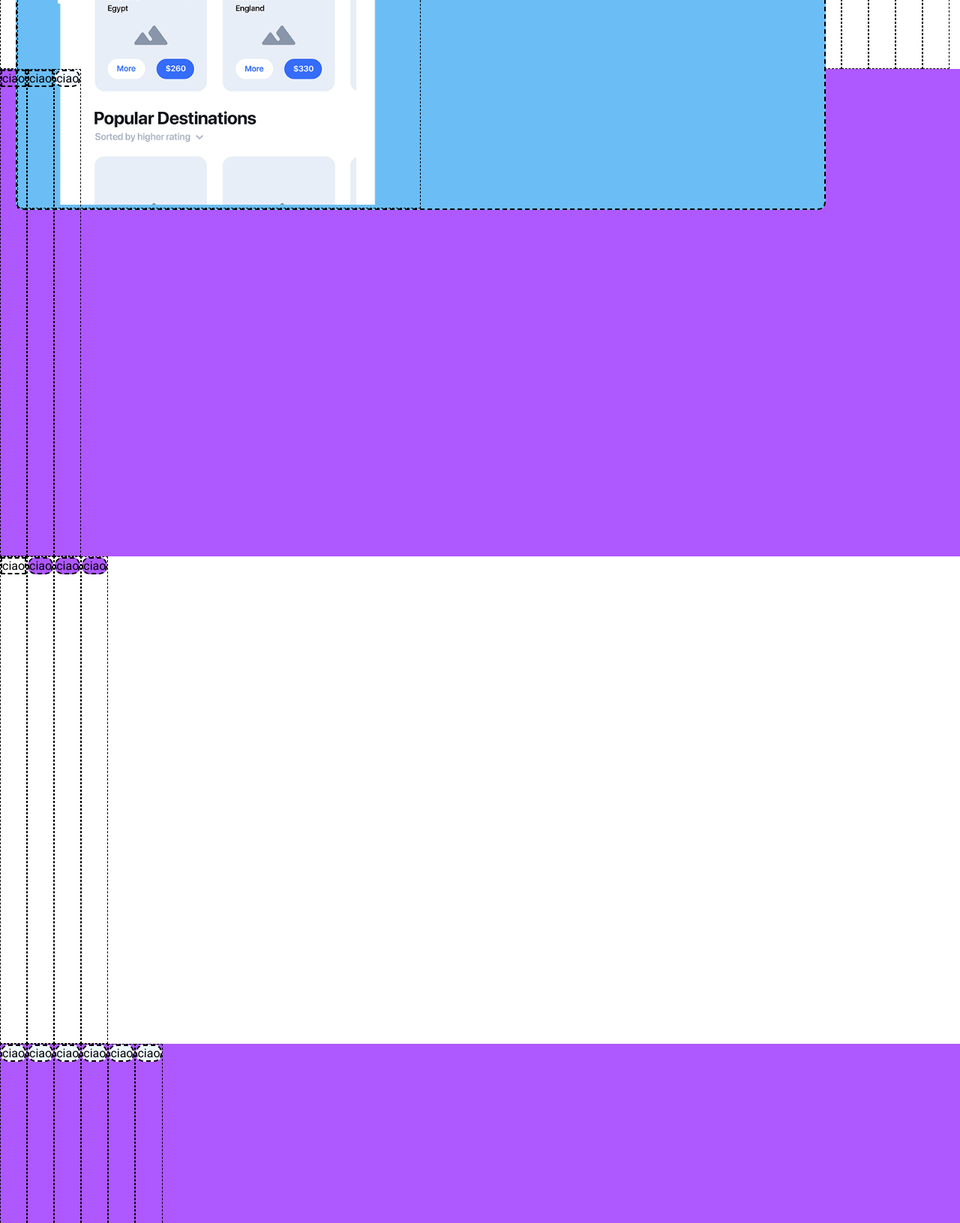
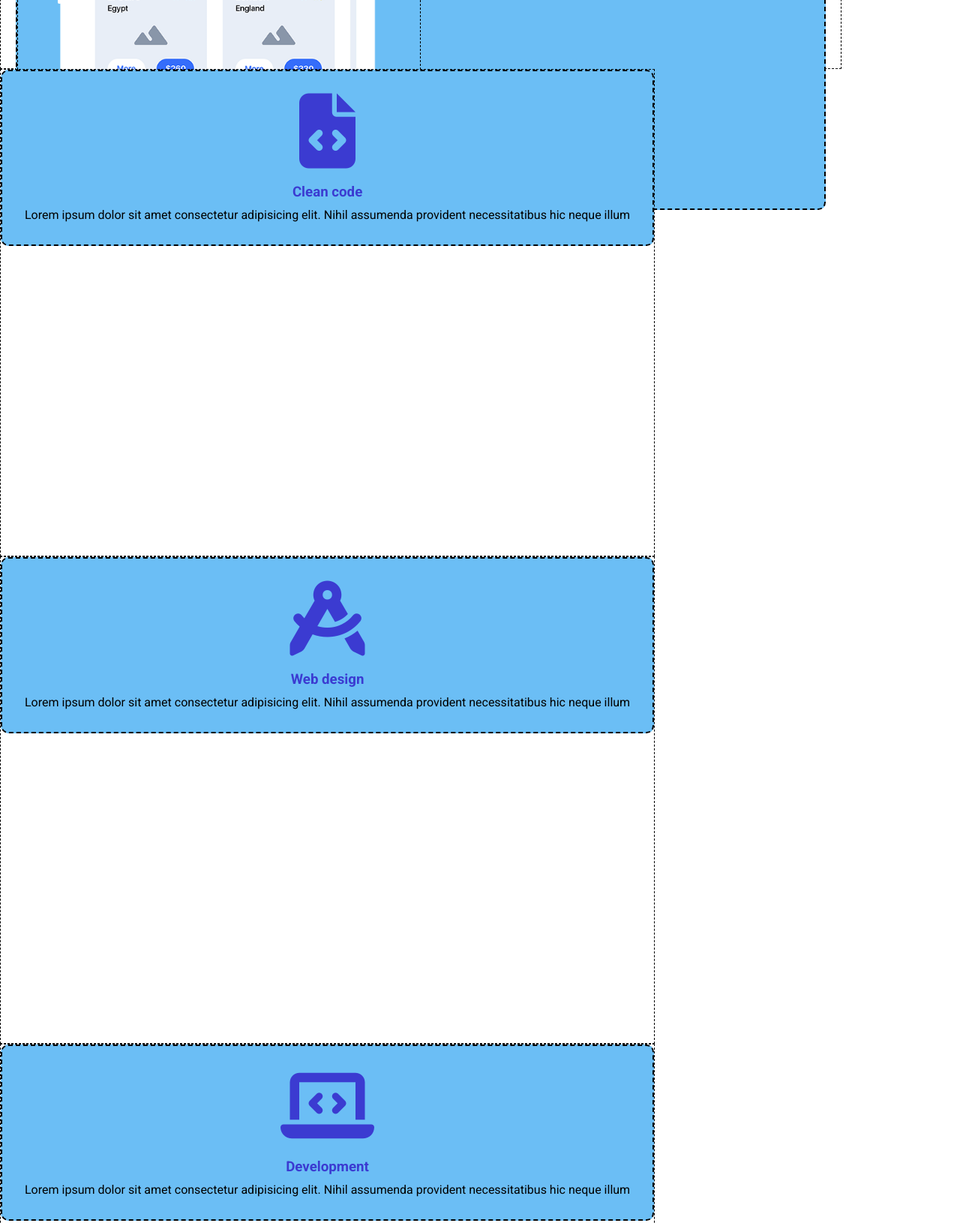
Before and after one commit to pierobramanti/htmlcss-responsive-layout, a plain HTML site: page index.html in a window 1280 px wide. Shown: the part 640-2271 px from the top of the page at 75% size. Drawn offline with Linux system fonts and the light colour scheme; a web font is replaced by a local one.

Commit message:
[UPD] inserted al contents in first section of the main

```diff
--- a/css/style.css
+++ b/css/style.css
@@ -81,6 +81,10 @@ body{
     background-color: rgb(59, 59, 209);
 }
 
+.size-100{
+    font-size: 100px;
+}
+
 /* LAYOUT CLASSES */
 .content{
     border: 2px dashed black;
--- a/index.html
+++ b/index.html
@@ -46,23 +46,43 @@
                 </div>
             </div>
             <div class="col-100">
-                <div class="content br-radius-10 bg-color-lightblue">
-                    ciao
+                <div class="content br-radius-10 bg-color-lightblue padding-20">
+                    <div class="text-card text-align-center">
+                        <i class="fa-solid fa-file-code margin-10 size-100 color-blue"></i>
+                        <h3 class="margin-10 color-blue">Clean code</h3>
+                        <p class="margin-10">Lorem ipsum dolor sit amet consectetur adipisicing elit. Nihil assumenda provident
+                            necessitatibus hic neque illum</p>
+                    </div>
                 </div>
             </div>
             <div class="col-100">
-                <div class="content br-radius-10 bg-color-lightblue">
-                    ciao
+                <div class="content br-radius-10 bg-color-lightblue padding-20">
+                    <div class="text-card text-align-center">
+                        <i class="fa-solid fa-compass-drafting margin-10 size-100 color-blue"></i>
+                        <h3 class="margin-10 color-blue">Web design</h3>
+                        <p class="margin-10">Lorem ipsum dolor sit amet consectetur adipisicing elit. Nihil assumenda provident
+                            necessitatibus hic neque illum</p>
+                    </div>
                 </div>
             </div>
             <div class="col-100">
-                <div class="content br-radius-10 bg-color-lightblue">
-                    ciao
+                <div class="content br-radius-10 bg-color-lightblue padding-20">
+                    <div class="text-card text-align-center">
+                        <i class="fa-solid fa-laptop-code margin-10 size-100 color-blue"></i>
+                        <h3 class="margin-10 color-blue">Development</h3>
+                        <p class="margin-10">Lorem ipsum dolor sit amet consectetur adipisicing elit. Nihil assumenda provident
+                            necessitatibus hic neque illum</p>
+                    </div>
                 </div>
             </div>
             <div class="col-100">
-                <div class="content br-radius-10 bg-color-lightblue">
-                    ciao
+                <div class="content br-radius-10 bg-color-lightblue padding-20">
+                    <div class="text-card text-align-center">
+                        <i class="fa-solid fa-bullhorn margin-10 size-100 color-blue"></i>
+                        <h3 class="margin-10 color-blue" >Branding</h3>
+                        <p class="margin-10" >Lorem ipsum dolor sit amet consectetur adipisicing elit. Nihil assumenda provident
+                            necessitatibus hic neque illum</p>
+                    </div>
                 </div>
             </div>
         </div>
```
